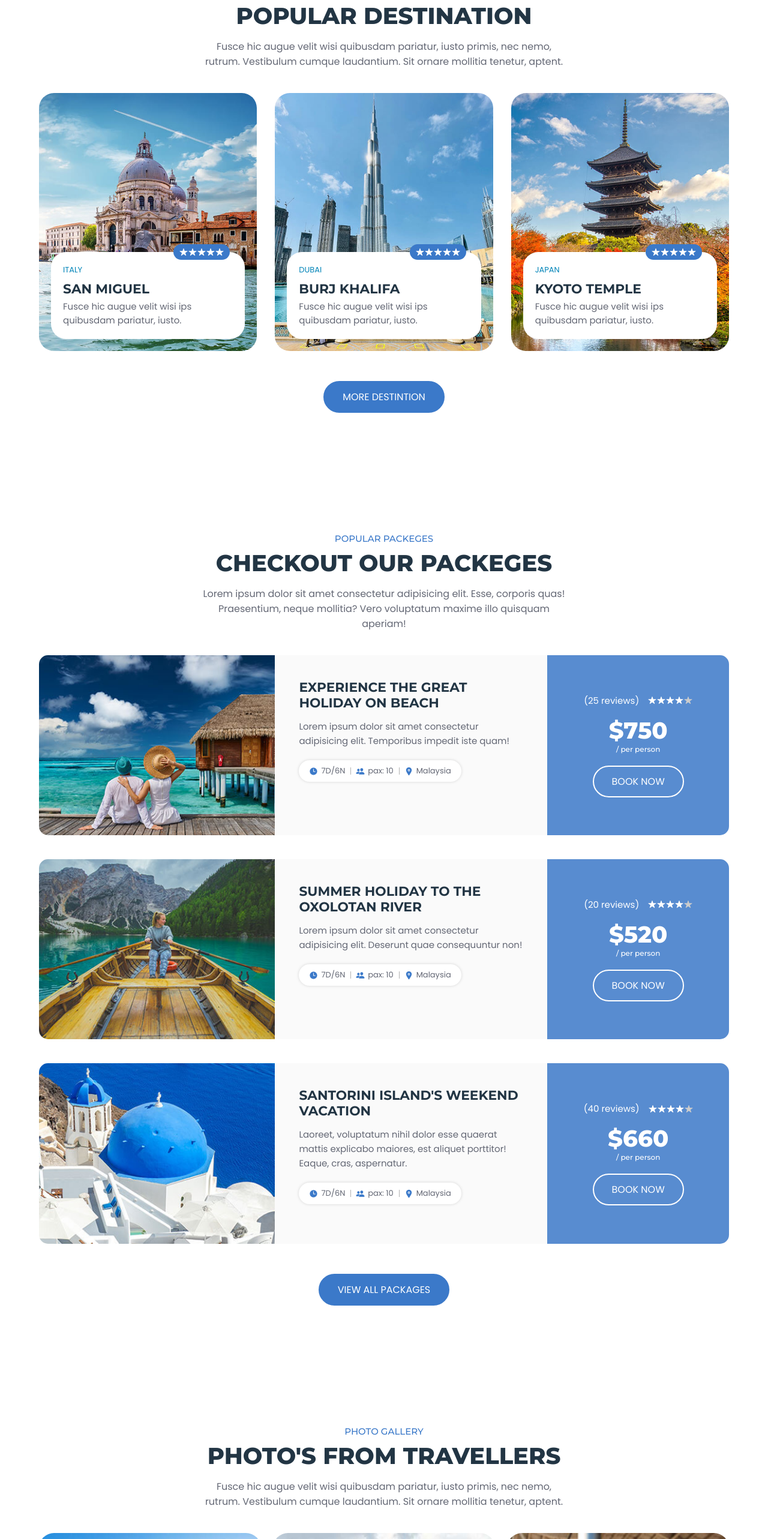
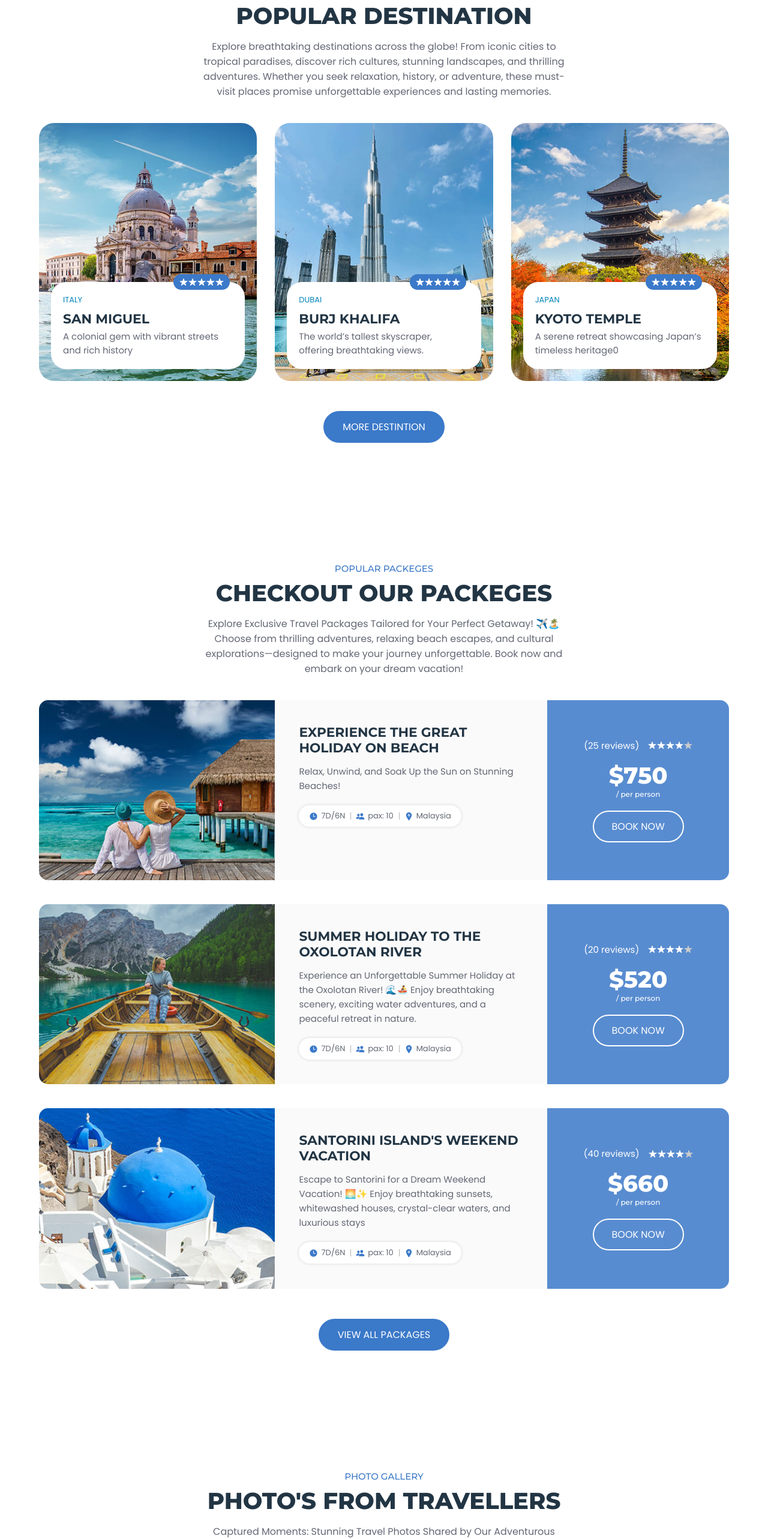
Before and after one commit to Gulshan2115/Project_01, a plain HTML site: page index.html in a window 1280 px wide. Shown: the part 1214-3779 px from the top of the page at 60% size. Drawn offline with nearby package versions, Linux system fonts and the light colour scheme.

Commit message:
new changes in the code

```diff
--- a/index.html
+++ b/index.html
@@ -244,9 +244,7 @@
           <h2 class="h2 section-title">Popular destination</h2>
 
           <p class="section-text">
-            Fusce hic augue velit wisi quibusdam pariatur, iusto primis, nec nemo, rutrum. Vestibulum cumque laudantium.
-            Sit ornare
-            mollitia tenetur, aptent.
+            Explore breathtaking destinations across the globe! From iconic cities to tropical paradises, discover rich cultures, stunning landscapes, and thrilling adventures. Whether you seek relaxation, history, or adventure, these must-visit places promise unforgettable experiences and lasting memories.
           </p>
 
           <ul class="popular-list">
@@ -277,7 +275,7 @@
                   </h3>
 
                   <p class="card-text">
-                    Fusce hic augue velit wisi ips quibusdam pariatur, iusto.
+                    A colonial gem with vibrant streets and rich history
                   </p>
 
                 </div>
@@ -311,7 +309,7 @@
                   </h3>
 
                   <p class="card-text">
-                    Fusce hic augue velit wisi ips quibusdam pariatur, iusto.
+                    The world’s tallest skyscraper, offering breathtaking views.
                   </p>
 
                 </div>
@@ -345,7 +343,7 @@
                   </h3>
 
                   <p class="card-text">
-                    Fusce hic augue velit wisi ips quibusdam pariatur, iusto.
+                    A serene retreat showcasing Japan’s timeless heritage0
                   </p>
 
                 </div>
@@ -376,7 +374,7 @@
           <h2 class="h2 section-title">Checkout Our Packeges</h2>
 
           <p class="section-text">
-            Lorem ipsum dolor sit amet consectetur adipisicing elit. Esse, corporis quas! Praesentium, neque mollitia? Vero voluptatum maxime illo quisquam aperiam!
+            Explore Exclusive Travel Packages Tailored for Your Perfect Getaway! ✈️🏝️ Choose from thrilling adventures, relaxing beach escapes, and cultural explorations—designed to make your journey unforgettable. Book now and embark on your dream vacation!
           </p>
 
           <ul class="package-list">
@@ -393,7 +391,7 @@
                   <h3 class="h3 card-title">Experience The Great Holiday On Beach</h3>
 
                   <p class="card-text">
-                    Lorem ipsum dolor sit amet consectetur adipisicing elit. Temporibus impedit iste quam!
+                    Relax, Unwind, and Soak Up the Sun on Stunning Beaches!
                   </p>
 
                   <ul class="card-meta-list">
@@ -466,7 +464,7 @@
                   <h3 class="h3 card-title">Summer Holiday To The Oxolotan River</h3>
 
                   <p class="card-text">
-                    Lorem ipsum dolor sit amet consectetur adipisicing elit. Deserunt quae consequuntur non!
+                    Experience an Unforgettable Summer Holiday at the Oxolotan River! 🌊🚣‍♂️ Enjoy breathtaking scenery, exciting water adventures, and a peaceful retreat in nature.
                   </p>
 
                   <ul class="card-meta-list">
@@ -539,8 +537,7 @@
                   <h3 class="h3 card-title">Santorini Island's Weekend Vacation</h3>
 
                   <p class="card-text">
-                    Laoreet, voluptatum nihil dolor esse quaerat mattis explicabo maiores, est aliquet porttitor! Eaque,
-                    cras, aspernatur.
+                    Escape to Santorini for a Dream Weekend Vacation! 🌅✨ Enjoy breathtaking sunsets, whitewashed houses, crystal-clear waters, and luxurious stays
                   </p>
 
                   <ul class="card-meta-list">
@@ -624,9 +621,7 @@
           <h2 class="h2 section-title">Photo's From Travellers</h2>
 
           <p class="section-text">
-            Fusce hic augue velit wisi quibusdam pariatur, iusto primis, nec nemo, rutrum. Vestibulum cumque laudantium.
-            Sit ornare
-            mollitia tenetur, aptent.
+            Captured Moments: Stunning Travel Photos Shared by Our Adventurous Travelers from Breathtaking Destinations Around the World!
           </p>
 
           <ul class="gallery-list">
@@ -683,7 +678,7 @@
             <h2 class="h2 section-title">Ready For Unforgatable Travel. Remember Us!</h2>
 
             <p class="section-text">
-              Lorem ipsum dolor sit amet consectetur, adipisicing elit. Voluptatum recusandae perferendis necessitatibus labore nisi ut!
+              Experience Breathtaking Destinations & Create Lifelong Memories with Us!
             </p>
           </div>
 
@@ -715,7 +710,7 @@
           </a>
 
           <p class="footer-text">
-            Lorem ipsum dolor, sit amet consectetur adipisicing elit. Numquam nemo laudantium sit?
+            Discover, Book, and Explore Amazing Destinations with Tourly!
           </p>
 
         </div>
```
